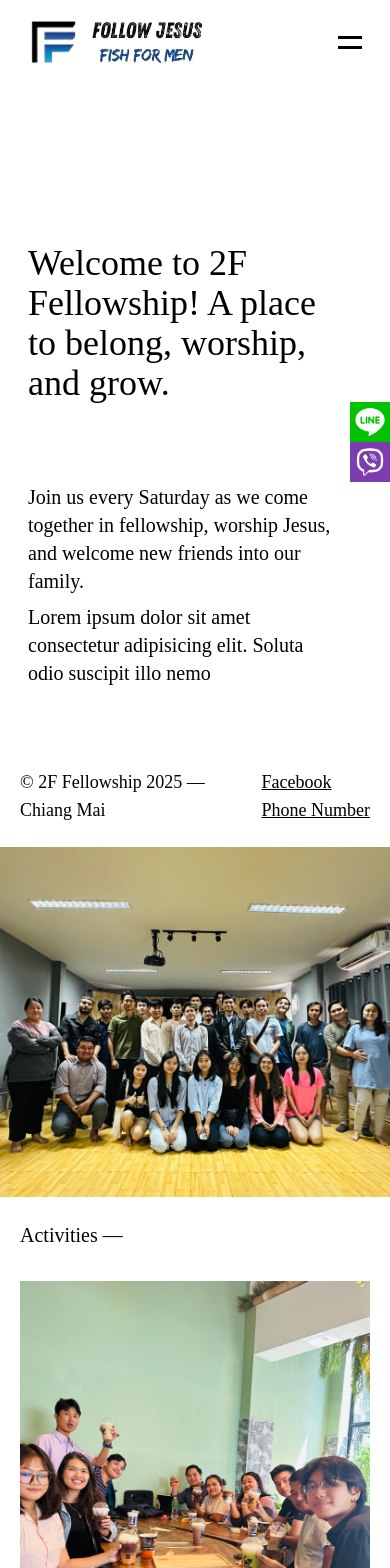
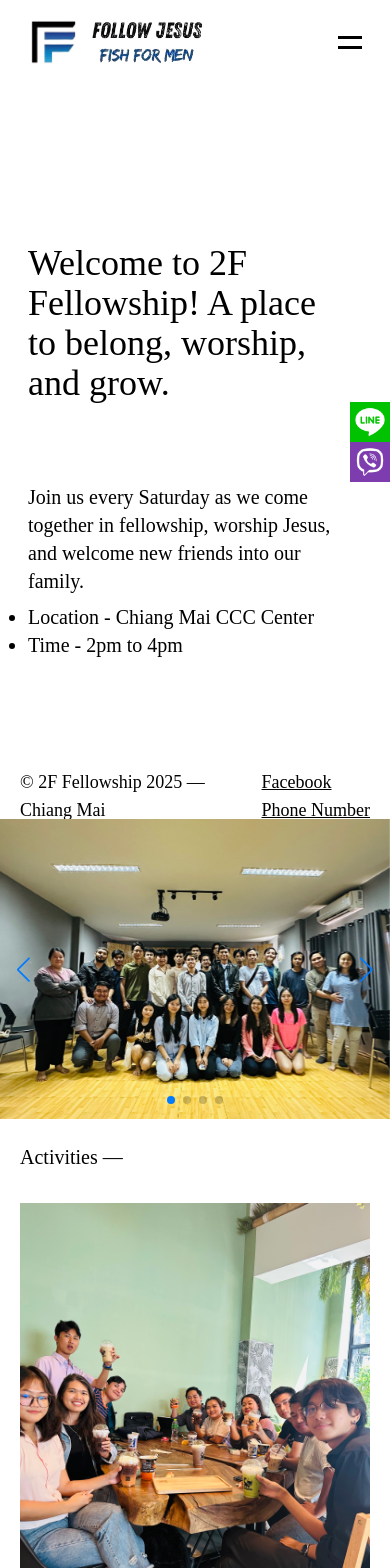
Before and after one commit to Auratha/2F_FELLOWSHIP, a React (Vite) app: page / in a window 390 px wide. Shown: the top 1568 px of the page. Built offline with nearby package versions, Linux system fonts and the light colour scheme; a web font is replaced by a local one.

Commit message:
change gallery section to left and right scroll the img, and add google map in Acitivity below

```diff
--- a/package.json
+++ b/package.json
@@ -11,7 +11,8 @@
   },
   "dependencies": {
     "react": "^18.3.1",
-    "react-dom": "^18.3.1"
+    "react-dom": "^18.3.1",
+    "swiper": "^11.2.1"
   },
   "devDependencies": {
     "@eslint/js": "^9.17.0",
--- a/src/Components/Activity.jsx
+++ b/src/Components/Activity.jsx
@@ -189,6 +189,17 @@ function Activity() {
           </div>
         </div>
       </div>
+
+      <h4 className="mb-4 text-4xl text-center">Our Location</h4>
+      <iframe
+        src="https://www.google.com/maps/embed?pb=!1m18!1m12!1m3!1d3776.666123228664!2d99.01509257497044!3d18.81302698233816!2m3!1f0!2f0!3f0!3m2!1i1024!2i768!4f13.1!3m3!1m2!1s0x30da25323ca4b707%3A0xb4df958552bccb5a!2sChiang%20Mai%20CCC%20Center!5e0!3m2!1smy!2sth!4v1737818191784!5m2!1smy!2sth"
+        className="w-[90%] mx-auto"
+        height={450}
+        style={{ border: 0 }}
+        allowFullScreen=""
+        loading="lazy"
+        referrerPolicy="no-referrer-when-downgrade"
+      ></iframe>
     </section>
   );
 }
--- a/src/Components/Gallery.jsx
+++ b/src/Components/Gallery.jsx
@@ -1,94 +1,42 @@
-import { useEffect, useRef } from "react";
+// Import Swiper React components
+import { Swiper, SwiperSlide } from "swiper/react";
 
-const Gallery = () => {
-  const galleryRef = useRef(null);
+// Import Swiper styles
+import "swiper/css";
+import "swiper/css/pagination";
+import "swiper/css/navigation";
 
-  //This is for pc mouse-scroll
-  const handleScroll = (event) => {
-    const gallery = galleryRef.current;
-    const maxScrollLeft = gallery.scrollWidth - gallery.clientWidth;
-    const scrollSpeed = 5; // Adjust this value to increase or decrease scroll speed
+import "./gallery.css";
 
-    if (event.deltaY !== 0) {
-      if (gallery.scrollLeft + event.deltaY * scrollSpeed >= maxScrollLeft) {
-        gallery.scrollLeft = maxScrollLeft;
-        event.preventDefault();
-        // Scroll to the below section
-        window.scrollTo({
-          top: gallery.getBoundingClientRect().bottom + window.scrollY,
-          behavior: "smooth",
-        });
-      } else if (gallery.scrollLeft + event.deltaY * scrollSpeed <= 0) {
-        gallery.scrollLeft = 0;
-        event.preventDefault();
-        // Scroll to the top of the section
-        window.scrollTo({
-          top: 0,
-          behavior: "smooth",
-        });
-      } else {
-        gallery.scrollLeft += event.deltaY * scrollSpeed;
-        event.preventDefault();
-      }
-    }
-  };
+// import required modules
+import { Pagination, Navigation } from "swiper/modules";
 
-  //This is for mobile touch-scroll
-  const handleTouchStart = (event) => {
-    const touch = event.touches[0];
-    galleryRef.current.startX = touch.clientX;
-  };
-
-  const handleTouchMove = (event) => {
-    const touch = event.touches[0];
-    const gallery = galleryRef.current;
-    const maxScrollLeft = gallery.scrollWidth - gallery.clientWidth;
-    const scrollSpeed = 50; // Increase this value to make the touch movement more responsive
-
-    const deltaX = gallery.startX - touch.clientX;
-    gallery.startX = touch.clientX;
-
-    if (gallery.scrollLeft + deltaX * scrollSpeed >= maxScrollLeft) {
-      gallery.scrollLeft = maxScrollLeft;
-      event.preventDefault();
-    } else if (gallery.scrollLeft + deltaX * scrollSpeed <= 0) {
-      gallery.scrollLeft = 0;
-      event.preventDefault();
-    } else {
-      gallery.scrollLeft += deltaX * scrollSpeed;
-      event.preventDefault();
-    }
-  };
-
-  useEffect(() => {
-    const galleryContainer = galleryRef.current;
-    galleryContainer.addEventListener("wheel", handleScroll);
-    galleryContainer.addEventListener("touchstart", handleTouchStart);
-    galleryContainer.addEventListener("touchmove", handleTouchMove);
-    return () => {
-      galleryContainer.removeEventListener("wheel", handleScroll);
-      galleryContainer.removeEventListener("touchstart", handleTouchStart);
-      galleryContainer.removeEventListener("touchmove", handleTouchMove);
-    };
-  }, []);
-
+export default function Gallery() {
   return (
-    <section id="gallery">
-      <div
-        ref={galleryRef}
-        className="gallery-container w-full h-[350px] sm-[450px] md:h-[500px] lg:h-[700px] overflow-hidden scroll-smooth flex flex-shrink-0"
+    <div id="gallery">
+      <Swiper
+        slidesPerView={1}
+        spaceBetween={30}
+        loop={true}
+        pagination={{
+          clickable: true,
+        }}
+        navigation={true}
+        modules={[Pagination, Navigation]}
+        className="mySwiper h-[300px] sm:h-[400px] md:h-[500px] lg:h-[700px]"
       >
-        {[...Array(4)].map((_, index) => (
-          <img
-            key={index}
-            src={`/gallery/gallery${index + 1}.jpg`}
-            alt={`gallery${index + 1}`}
-            className="min-w-full object-cover"
-          />
-        ))}
-      </div>
-    </section>
+        {[...Array(4)].map((_, index) => {
+          return (
+            <SwiperSlide key={index}>
+              <img
+                src={`./gallery/gallery${index + 1}.jpg`}
+                alt="2f gallery"
+                className="w-full h-full object-cover"
+              />
+            </SwiperSlide>
+          );
+        })}
+      </Swiper>
+    </div>
   );
-};
-
-export default Gallery;
+}
--- a/src/Components/Hero.jsx
+++ b/src/Components/Hero.jsx
@@ -8,14 +8,16 @@ const Hero = () => {
           <div className="max-w-lg md:max-w-3xl lg:max-w-6xl text-4xl md:text-6xl lg:text-8xl">
             Welcome to 2F Fellowship! A place to belong, worship, and grow.
           </div>
-          <div className="flex flex-col space-y-2 text-xl md:text-2xl lg:space-y-0 lg:space-x-8 lg:w-1/2 lg:flex-row lg:absolute lg:top-96 lg:right-20">
-            <div>
+          <div className="flex flex-col space-y-2 text-xl md:text-2xl lg:space-y-0 lg:space-x-16 lg:w-1/2 lg:flex-row lg:absolute lg:top-96 lg:right-20">
+            <div className="lg:w-1/2">
               Join us every Saturday as we come together in fellowship, worship
               Jesus, and welcome new friends into our family.
             </div>
             <div>
-              Lorem ipsum dolor sit amet consectetur adipisicing elit. Soluta
-              odio suscipit illo nemo
+              <ul className="list-disc w-full">
+                <li>Location - Chiang Mai CCC Center</li>
+                <li>Time - 2pm to 4pm</li>
+              </ul>
             </div>
           </div>
         </div>
--- /dev/null
+++ b/src/Components/gallery.css
@@ -0,0 +1,27 @@
+/* For Gallery */
+
+.swiper-button-next::after,
+.swiper-button-prev::after {
+  font-size: 25px; /* Adjust the icon size as needed */
+}
+
+@media (min-width: 640px){
+  .swiper-button-next::after,
+  .swiper-button-prev::after {
+    font-size: 40px; /* Adjust the icon size as needed */
+  }
+}
+
+@media (min-width: 768px){
+  .swiper-button-next::after,
+  .swiper-button-prev::after {
+    font-size: 45px; /* Adjust the icon size as needed */
+  }
+}
+
+  @media (min-width: 1024px){
+      .swiper-button-next::after,
+      .swiper-button-prev::after {
+      font-size: 50px; /* Adjust the icon size as needed */
+      }
+  }
```
Also changed, not shown: src/index.css (line endings or trailing spaces), 1 other file (tests, documents, lock files or other folders).
